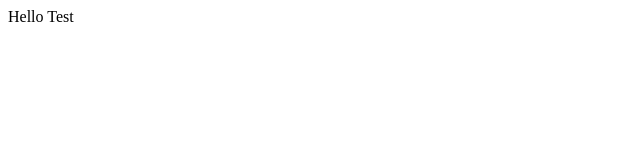
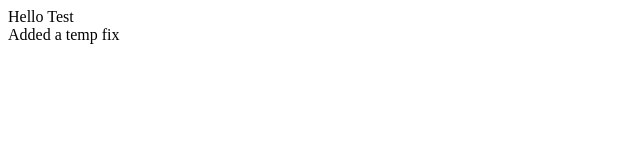
Before and after one commit to dtaniguc/hello-world, a plain HTML site: page index.html in a window 1280 px wide. Shown: the whole page, without its empty margins (0-640 px from the left). Drawn offline with Linux system fonts and the light colour scheme.

Commit message:
modified index.html
added new line

```diff
--- a/index.html
+++ b/index.html
@@ -1 +1,2 @@
 <div>Hello Test</div>
+<div>Added a temp fix</div>
```
